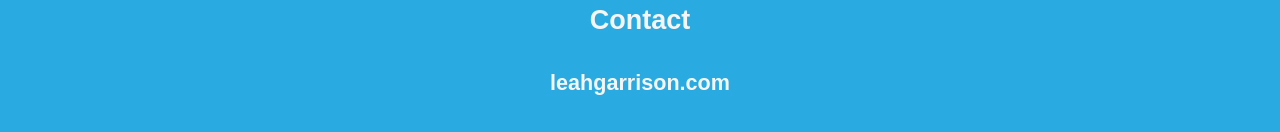
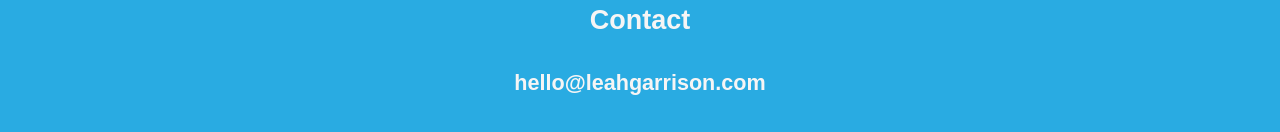
Before and after one commit to leahgarrison/LeahGarrison.github.io, a plain HTML site: page index.html in a window 1280 px wide. Shown: the part 2503-2635 px from the top of the page. Drawn offline with Linux system fonts and the light colour scheme; a web font is replaced by a local one.

```diff
--- a/index.html
+++ b/index.html
@@ -184,7 +184,7 @@
 
       <section id="contact" class="flexbox horz-center">
         <h3>Contact</h3>
-        <h4><a href="mailto:leahgarrison.com">leahgarrison.com</a></h4>
+        <h4><a href="mailto:hello@leahgarrison.com">hello@leahgarrison.com</a></h4>
         <ul class="flexbox vert-center">
           <li>
             <a href="assets/Leah_Garrison_Resume.pdf" target="_blank">
@@ -209,7 +209,7 @@
               <img
                 class="icon"
                 src="assets/icons/linkedin.svg"
-                alt="link to  LinkedIn profile"
+                alt="link to LinkedIn profile"
               />
             </a>
           </li>
```
Also changed, not shown: 2 other files.
